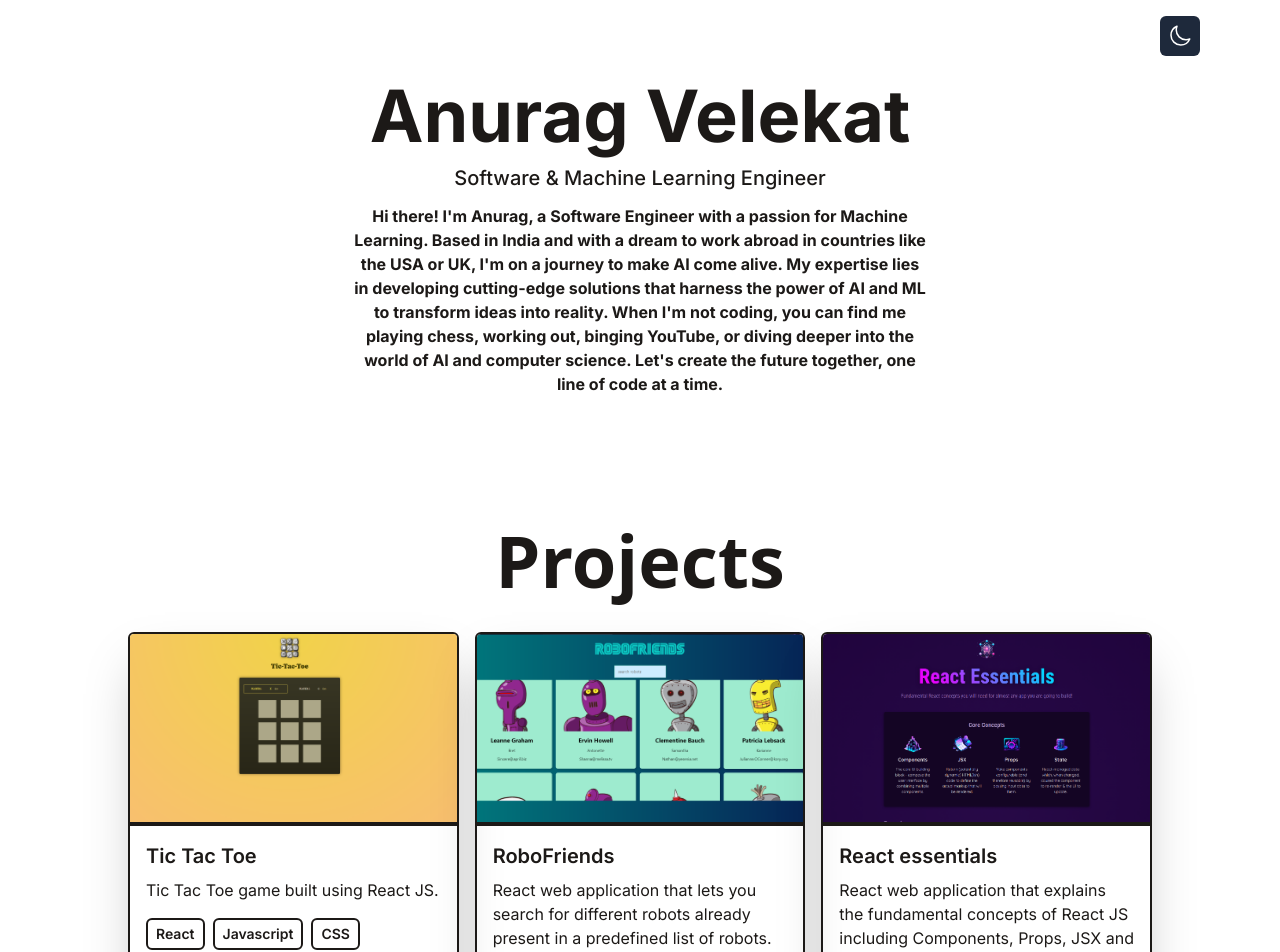
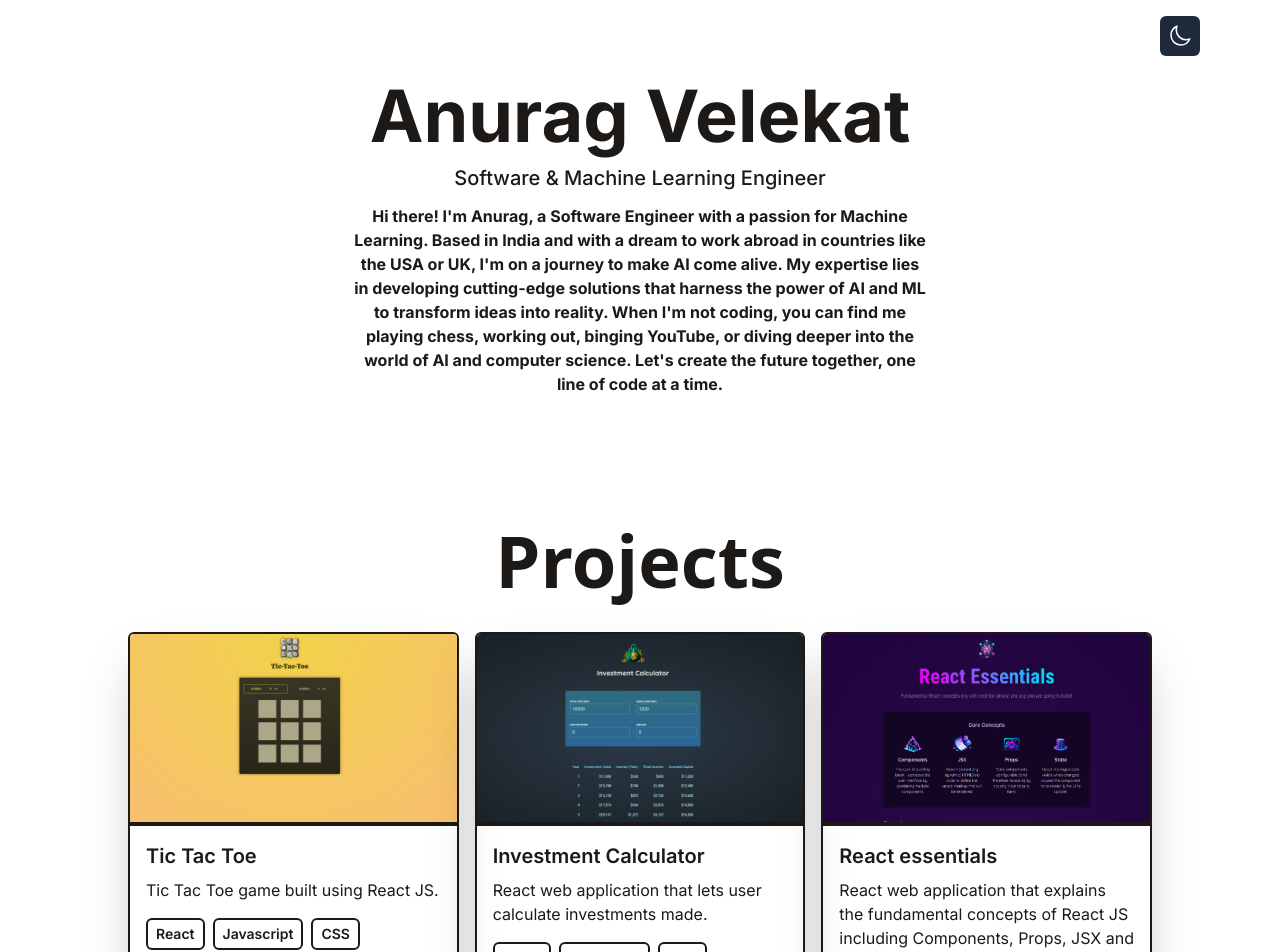
Before and after one commit to AnuragVelekat/Portfolio-Legacy-, a React (Vite) app: page / in a window 1280 px wide. Shown: the top 952 px of the page. Built offline with nearby package versions, Linux system fonts and the light colour scheme.

Commit message:
added investment calculator

```diff
--- a/src/data/portfolio.js
+++ b/src/data/portfolio.js
@@ -7,12 +7,12 @@ export default [
     description: "Tic Tac Toe game built using React JS.",
   },
   {
-    title: "RoboFriends",
-    imgUrl: "assets\\robofriends.png",
-    stack: ["React", "Javascript", "Tailwind CSS"],
-    link: "https://robofriends-anurag.netlify.app/", //link to project
+    title: "Investment Calculator",
+    imgUrl: "assets\\investment-calculator.png",
+    stack: ["React", "Javascript", "CSS"],
+    link: "https://anurag-investment-calculator.vercel.app/", //link to project
     description:
-      "React web application that lets you search for different robots already present in a predefined list of robots.",
+      "React web application that lets user calculate investments made.",
   },
   {
     title: "React essentials",
```
Also changed, not shown: public/assets/investment-calculator.png (added), public/assets/robofriends.png (deleted).
